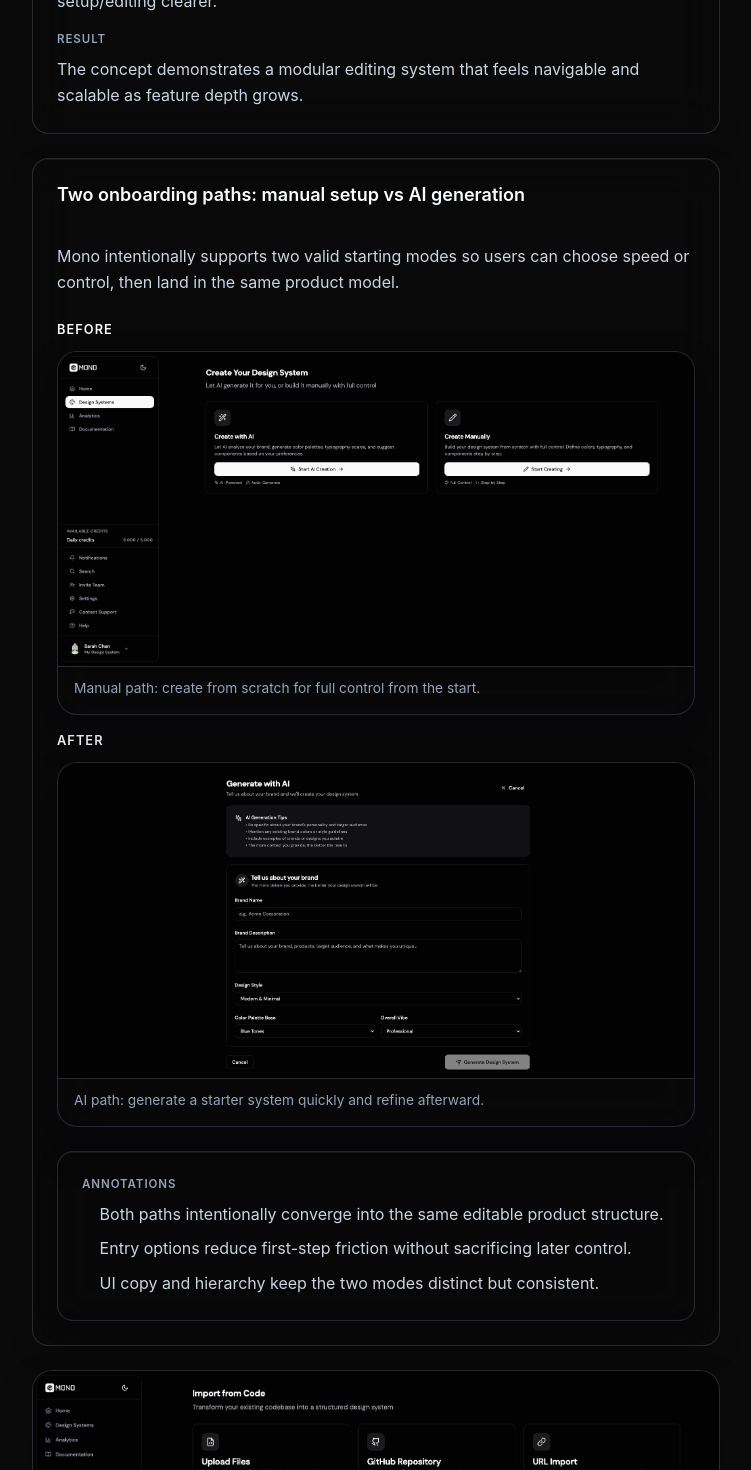
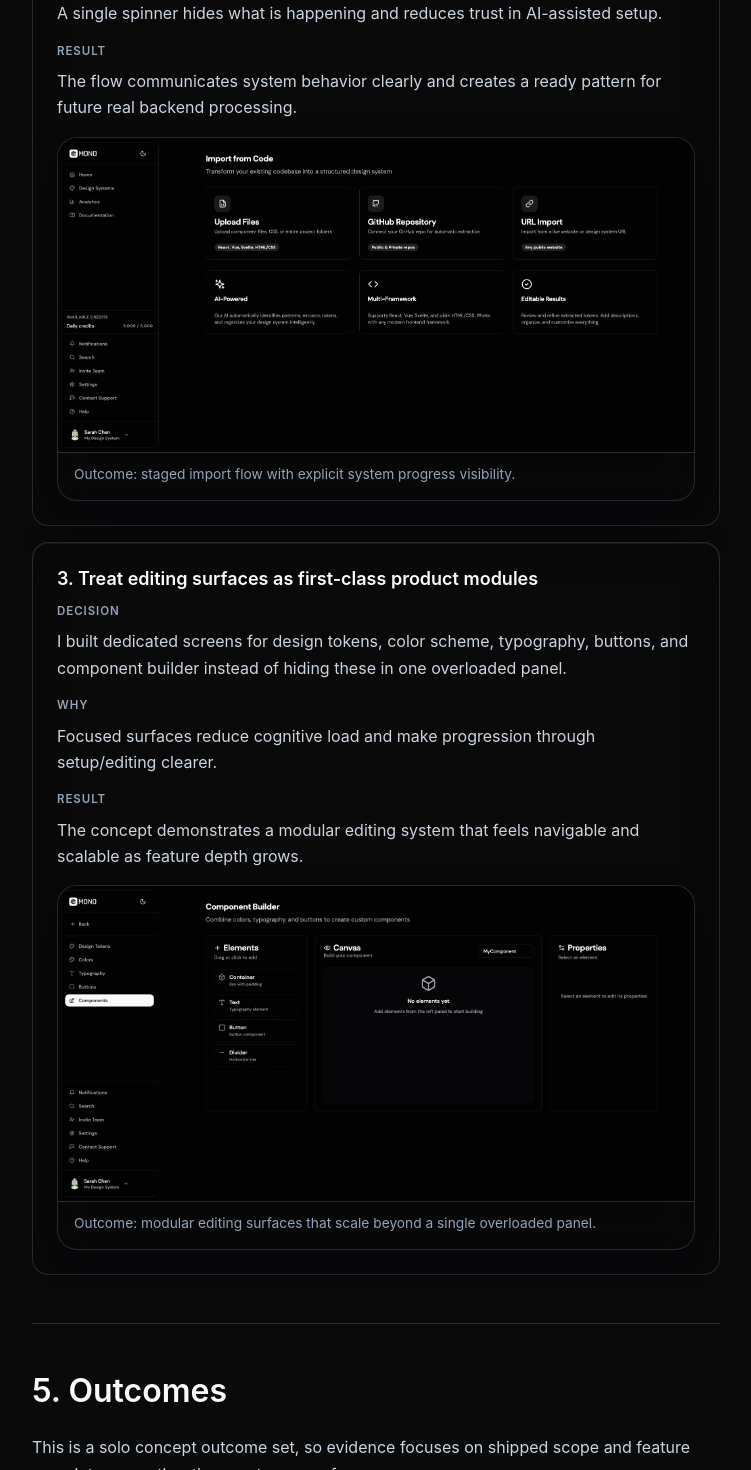
Before and after one commit to oldmarkdesigns/oldmarksamuelportfolio, a Next.js app: page /work/mono in a window 1280 px wide. Shown: the part 4380-5850 px from the top of the page, without its empty margins (264-1015 px from the left). Built offline with nearby package versions, Linux system fonts and the light colour scheme.

Commit message:
Embed decision outcome images directly in case-study cards

```diff
--- a/app/globals.css
+++ b/app/globals.css
@@ -1321,6 +1321,10 @@ a {
   gap: var(--cs-space-4);
 }
 
+.cs-decision-media {
+  margin-top: var(--cs-space-4);
+}
+
 .cs-before-after {
   display: grid;
   gap: var(--cs-space-5);
--- a/app/work/bontouch/page.tsx
+++ b/app/work/bontouch/page.tsx
@@ -64,6 +64,13 @@ const bontouchCaseStudy: CaseStudyData = {
         'The app had low ratings and limited direct feedback loops, which made quality improvements harder to prioritize.',
       result:
         'From November 2023 to May 2024, rating moved from 2.4 to 4.7. This is a correlated outcome alongside other product updates, not a single-feature claim.',
+      image: {
+        src: '/Portfolio Assets/Work/Bontouch/Assets/App Rating.png',
+        alt: 'App rating trend showing improved score during internship period.',
+        width: 800,
+        height: 600,
+        caption: 'Outcome: rating trend improvement during the internship timeframe.',
+      },
     },
     {
       title: 'Rewrite onboarding for readability and retention',
@@ -73,6 +80,13 @@ const bontouchCaseStudy: CaseStudyData = {
         'Existing onboarding was hard to scan, and user feedback indicated poor recall after completion.',
       result:
         'In moderated sessions (n=6), 5/6 users recalled key information and 6/6 said the content amount felt manageable after the redesign.',
+      image: {
+        src: '/Portfolio Assets/Work/Bontouch/Assets/Onboarding.png',
+        alt: 'Redesigned onboarding screens with improved pacing and hierarchy.',
+        width: 800,
+        height: 600,
+        caption: 'Outcome: redesigned onboarding with stronger readability and flow.',
+      },
     },
     {
       title: 'Restructure components to reduce visual drift',
@@ -82,6 +96,13 @@ const bontouchCaseStudy: CaseStudyData = {
         'Legacy files had inconsistent construction, making updates slow and increasing mismatch risk between screens.',
       result:
         'Design updates became easier to maintain in final internship deliverables, and stakeholders received a more coherent modernization proposal (delivery proxy).',
+      image: {
+        src: '/Portfolio Assets/Work/Bontouch/Assets/DesignSystem.png',
+        alt: 'Design system board with cleaned component structure and patterns.',
+        width: 1200,
+        height: 800,
+        caption: 'Outcome: cleaner component system proposal for consistent updates.',
+      },
     },
   ],
   beforeAfter: {
--- a/app/work/hypertype/page.tsx
+++ b/app/work/hypertype/page.tsx
@@ -61,6 +61,13 @@ const hypertypeCaseStudy: CaseStudyData = {
         'The original sequence moved users directly into prompts without enough orientation, increasing confusion risk.',
       result:
         'The redesigned flow better supports comprehension and progression clarity, which is a conversion proxy for early activation quality.',
+      image: {
+        src: '/Portfolio Assets/Work/Hypertype/Get Started Hifi.png',
+        alt: 'Get Started high-fidelity flow with clearer first-step framing.',
+        width: 800,
+        height: 600,
+        caption: 'Outcome: stronger first-step orientation before entering question flows.',
+      },
     },
     {
       title: 'Use locked-feature visibility as a value signal',
@@ -70,6 +77,13 @@ const hypertypeCaseStudy: CaseStudyData = {
         'Users need to see premium value in-context before considering an upgrade decision.',
       result:
         'Upgrade pathways are now embedded in usage context rather than isolated in pricing-only moments (proxy improvement).',
+      image: {
+        src: '/Portfolio Assets/Work/Hypertype/Locked Feature.png',
+        alt: 'Dashboard with premium-locked feature visibility.',
+        width: 800,
+        height: 600,
+        caption: 'Outcome: in-context premium signaling without blocking core free tasks.',
+      },
     },
     {
       title: 'Design connected support flows instead of a single-page redesign',
@@ -79,6 +93,13 @@ const hypertypeCaseStudy: CaseStudyData = {
         'Conversion friction usually appears across transitions, not only on a single screen.',
       result:
         'The concept now presents a consistent value narrative from onboarding through plan evaluation.',
+      image: {
+        src: '/Portfolio Assets/Work/Hypertype/Help Center Design.png',
+        alt: 'Help Center redesign aligned with activation journey.',
+        width: 800,
+        height: 600,
+        caption: 'Outcome: connected support surface aligned with activation and conversion flow.',
+      },
     },
   ],
   beforeAfter: {
--- a/app/work/mono/page.tsx
+++ b/app/work/mono/page.tsx
@@ -74,6 +74,13 @@ const monoCaseStudy: CaseStudyData = {
         'Different users start differently. Some need immediate structure, others want full control from the first click.',
       result:
         'Mono supports both starting behaviors without forking into separate products or inconsistent data models.',
+      image: {
+        src: '/Portfolio Assets/Work/Mono/designsystems-createfromscratch-state.png',
+        alt: 'Create-from-scratch entry path in Mono.',
+        width: 1886,
+        height: 929,
+        caption: 'Outcome: manual first-step path with clear structure and control.',
+      },
     },
     {
       title: 'Make code import transparent and staged',
@@ -83,6 +90,13 @@ const monoCaseStudy: CaseStudyData = {
         'A single spinner hides what is happening and reduces trust in AI-assisted setup.',
       result:
         'The flow communicates system behavior clearly and creates a ready pattern for future real backend processing.',
+      image: {
+        src: '/Portfolio Assets/Work/Mono/importfromcode.png',
+        alt: 'Import from Code screen with multiple source options.',
+        width: 1886,
+        height: 929,
+        caption: 'Outcome: staged import flow with explicit system progress visibility.',
+      },
     },
     {
       title: 'Treat editing surfaces as first-class product modules',
@@ -92,6 +106,13 @@ const monoCaseStudy: CaseStudyData = {
         'Focused surfaces reduce cognitive load and make progression through setup/editing clearer.',
       result:
         'The concept demonstrates a modular editing system that feels navigable and scalable as feature depth grows.',
+      image: {
+        src: '/Portfolio Assets/Work/Mono/componentbuilder.png',
+        alt: 'Component Builder screen as a dedicated editing module in Mono.',
+        width: 1886,
+        height: 929,
+        caption: 'Outcome: modular editing surfaces that scale beyond a single overloaded panel.',
+      },
     },
   ],
   beforeAfter: {
--- a/app/work/mymedicaldata/page.tsx
+++ b/app/work/mymedicaldata/page.tsx
@@ -63,6 +63,13 @@ const myMedicalDataCaseStudy: CaseStudyData = {
         'The previous flow made secure sign-in feel secondary, creating hesitation at the point where trust should increase.',
       result:
         'Post-redesign walkthroughs showed cleaner completion behavior with fewer clarifying questions about how to start (qualitative proxy while funnel analytics matures).',
+      image: {
+        src: '/Portfolio Assets/Work/MMD/Future Design-App-Login Flow.png',
+        alt: 'Updated onboarding flow with BankID-first hierarchy.',
+        width: 1200,
+        height: 800,
+        caption: 'Outcome: onboarding flow with secure sign-in emphasized first.',
+      },
     },
     {
       title: 'Design Medical ID for emergency-time scanning',
@@ -72,6 +79,13 @@ const myMedicalDataCaseStudy: CaseStudyData = {
         'Emergency scenarios demand fast comprehension; dense layouts fail when users or caregivers are under stress.',
       result:
         'The resulting information hierarchy became the reference model for implementation and stakeholder sign-off of emergency data presentation.',
+      image: {
+        src: '/Portfolio Assets/Work/MMD/Medical ID Flow.png',
+        alt: 'Medical ID flow screens with emergency fields prioritized.',
+        width: 800,
+        height: 600,
+        caption: 'Outcome: emergency-first Medical ID hierarchy for faster scanning.',
+      },
     },
     {
       title: 'Add transparency patterns to AI chat responses',
@@ -81,6 +95,13 @@ const myMedicalDataCaseStudy: CaseStudyData = {
         'Health-related AI needs explicit guardrails to avoid black-box behavior and reduce over-trust.',
       result:
         'Prototype reviews reported stronger confidence in response clarity, and the pattern is now used as the baseline for follow-up chat scenarios (proxy outcome).',
+      image: {
+        src: '/Portfolio Assets/Work/MMD/ChatMockup.png',
+        alt: 'AI chat interface showing answer, context, and next-step structure.',
+        width: 800,
+        height: 600,
+        caption: 'Outcome: transparent AI response structure with clearer guidance framing.',
+      },
     },
   ],
   beforeAfter: {
--- a/components/CaseStudyPage.tsx
+++ b/components/CaseStudyPage.tsx
@@ -26,6 +26,7 @@ interface DecisionItem {
   decision: string
   why: string
   result: string
+  image?: CaseStudyImage
 }
 
 interface OwnershipModel {
@@ -93,7 +94,6 @@ interface CaseStudyPageProps {
 
 export default function CaseStudyPage({ caseStudy }: CaseStudyPageProps) {
   const { theme } = useTheme()
-  const isSingleColumnMedia = caseStudy.mediaLayout === 'single-column'
   const imageQuality = caseStudy.imageQuality ?? 85
   const sections = useMemo(
     () => [
@@ -340,77 +340,25 @@ export default function CaseStudyPage({ caseStudy }: CaseStudyPageProps) {
                         <dd className="cs-copy">{item.result}</dd>
                       </div>
                     </dl>
+                    {item.image ? (
+                      <figure className="cs-decision-media">
+                        <div className="cs-media-frame">
+                          <Image
+                            src={item.image.src}
+                            alt={item.image.alt}
+                            width={item.image.width}
+                            height={item.image.height}
+                            className="cs-media-image"
+                            quality={imageQuality}
+                            sizes="(max-width: 1024px) 100vw, 760px"
+                          />
+                          {item.image.caption ? <figcaption className="cs-caption">{item.image.caption}</figcaption> : null}
+                        </div>
+                      </figure>
+                    ) : null}
                   </article>
                 ))}
               </div>
-
-              <figure className="cs-before-after">
-                <h3 className="cs-card-title">{caseStudy.beforeAfter.title}</h3>
-                {caseStudy.beforeAfter.description ? <p className="cs-copy">{caseStudy.beforeAfter.description}</p> : null}
-                <div className={`cs-before-after-grid ${isSingleColumnMedia ? 'is-single-column' : ''}`}>
-                  <div className="cs-media-panel">
-                    <p className="cs-media-label">Before</p>
-                    <div className="cs-media-frame">
-                      <Image
-                        src={caseStudy.beforeAfter.before.src}
-                        alt={caseStudy.beforeAfter.before.alt}
-                        width={caseStudy.beforeAfter.before.width}
-                        height={caseStudy.beforeAfter.before.height}
-                        className="cs-media-image"
-                        quality={imageQuality}
-                        sizes={isSingleColumnMedia ? '(max-width: 1024px) 100vw, 760px' : '(max-width: 1024px) 100vw, 360px'}
-                      />
-                      {caseStudy.beforeAfter.before.caption ? (
-                        <figcaption className="cs-caption">{caseStudy.beforeAfter.before.caption}</figcaption>
-                      ) : null}
-                    </div>
-                  </div>
-                  <div className="cs-media-panel">
-                    <p className="cs-media-label">After</p>
-                    <div className="cs-media-frame">
-                      <Image
-                        src={caseStudy.beforeAfter.after.src}
-                        alt={caseStudy.beforeAfter.after.alt}
-                        width={caseStudy.beforeAfter.after.width}
-                        height={caseStudy.beforeAfter.after.height}
-                        className="cs-media-image"
-                        quality={imageQuality}
-                        sizes={isSingleColumnMedia ? '(max-width: 1024px) 100vw, 760px' : '(max-width: 1024px) 100vw, 360px'}
-                      />
-                      {caseStudy.beforeAfter.after.caption ? (
-                        <figcaption className="cs-caption">{caseStudy.beforeAfter.after.caption}</figcaption>
-                      ) : null}
-                    </div>
-                  </div>
-                </div>
-                <div className="cs-callout">
-                  <p className="cs-label">Annotations</p>
-                  <ul className="cs-list cs-list-compact">
-                    {caseStudy.beforeAfter.annotations.map((annotation) => (
-                      <li key={annotation}>{annotation}</li>
-                    ))}
-                  </ul>
-                </div>
-              </figure>
-
-              {caseStudy.supportingVisuals && caseStudy.supportingVisuals.length > 0 ? (
-                <div className={`cs-visual-grid ${isSingleColumnMedia ? 'is-single-column' : ''}`}>
-                  {caseStudy.supportingVisuals.map((visual) => (
-                    <figure key={visual.src} className="cs-media-frame">
-                      <Image
-                        src={visual.src}
-                        alt={visual.alt}
-                        width={visual.width}
-                        height={visual.height}
-                        className="cs-media-image"
-                        quality={imageQuality}
-                        sizes={isSingleColumnMedia ? '(max-width: 1024px) 100vw, 760px' : '(max-width: 1024px) 100vw, 360px'}
-                      />
-                      {visual.caption ? <figcaption className="cs-caption">{visual.caption}</figcaption> : null}
-                    </figure>
-                  ))}
-                </div>
-              ) : null}
             </section>
 
             <section id="outcomes" className="cs-section cs-section-divider">
```
